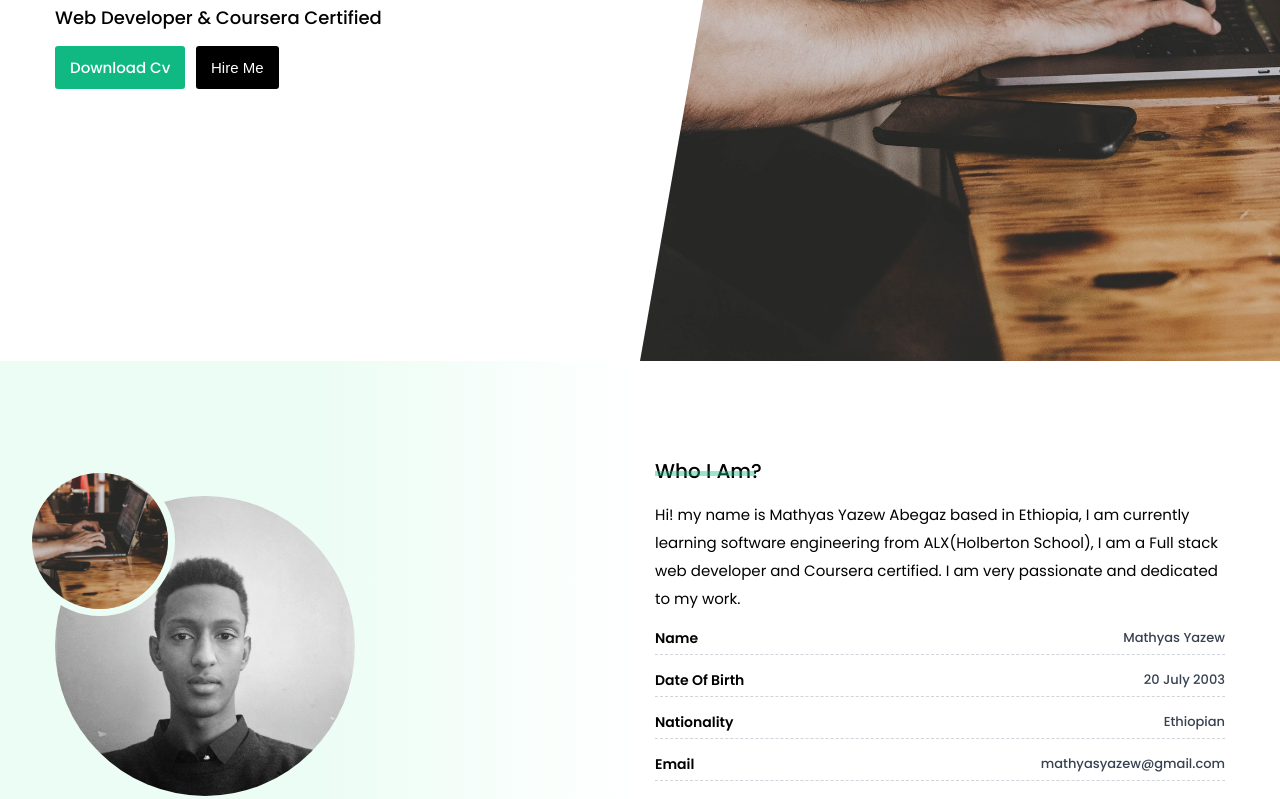
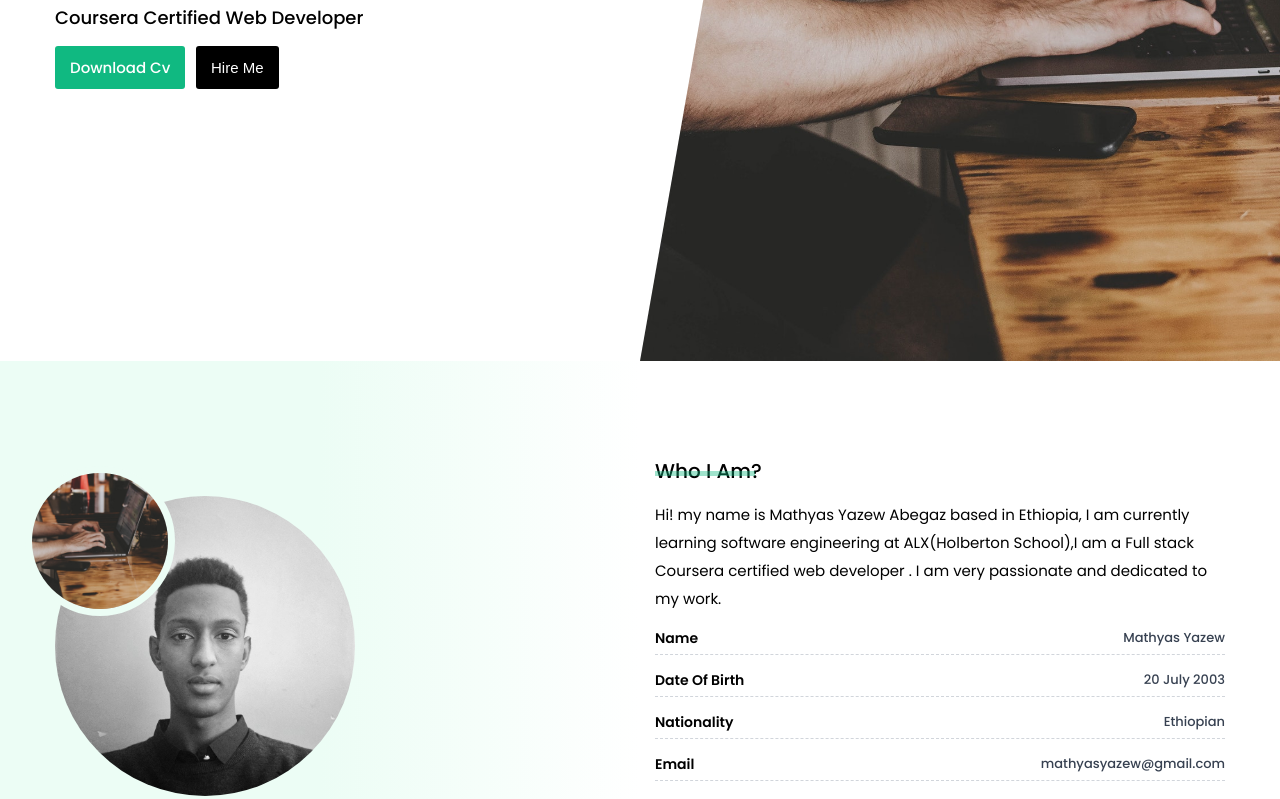
Before and after one commit to MathyasYazew/Portfolio-Project, a website: page sass-portfolio-main ALX/index.html in a window 1280 px wide. Shown: the part 439-1238 px from the top of the page. Drawn offline with nearby package versions, Linux system fonts and the light colour scheme.

Commit message:
Update index.html

```diff
--- a/sass-portfolio-main ALX/index.html
+++ b/sass-portfolio-main ALX/index.html
@@ -86,7 +86,7 @@
                 <h5 class="header__data__contents__top">hi my name is</h5>
                 <h1 class="header__data__contents__heading"></h1>
                 <h4 class="header__data__contents__bottom">
-                  web developer & Coursera certified
+                  Coursera certified web developer
                 </h4>
                 <div class="header__data__contents__links">
                   <a href="#" class="btn btn-default"
@@ -158,8 +158,8 @@
             <div class="about__info">
               <p class="about__info__message">
                 Hi! my name is Mathyas Yazew Abegaz based in Ethiopia, I am
-                currently learning software engineering from ALX(Holberton
-                School), I am a Full stack web developer and Coursera certified.
+                currently learning software engineering at ALX(Holberton
+                School),I am a Full stack Coursera certified web developer .
                 I am very passionate and dedicated to my work.
               </p>
               <div class="about__info__block">
```
